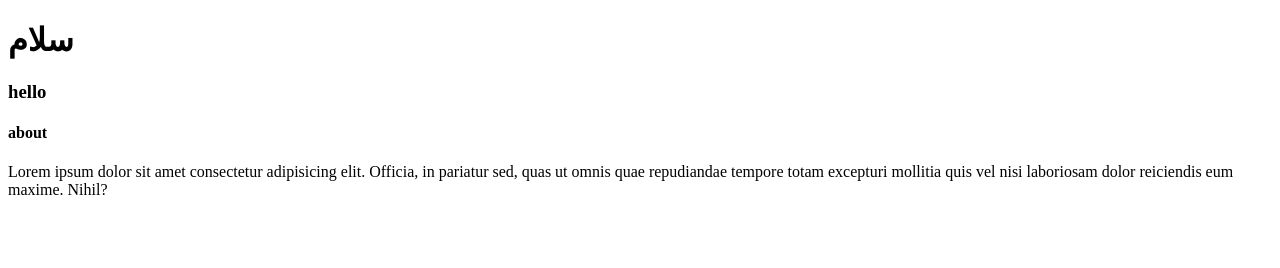
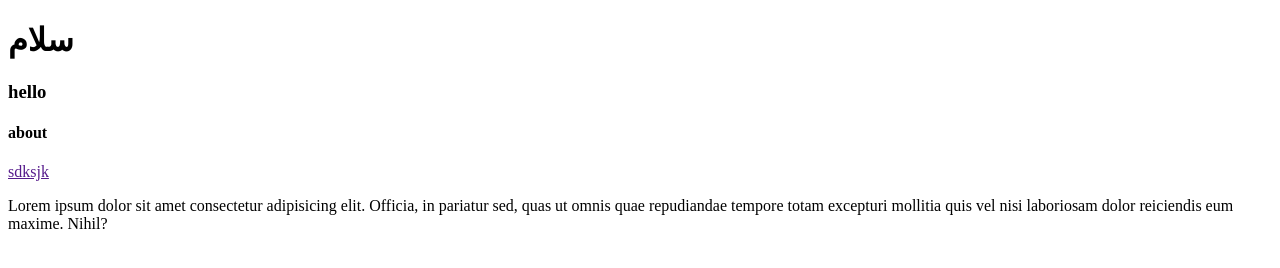
Before and after one commit to hadi7325/project, a plain HTML site: page index.html in a window 1280 px wide. Drawn offline with Linux system fonts and the light colour scheme.

Commit message:
add a tag and change style body

```diff
--- a/css/style.css
+++ b/css/style.css
@@ -0,0 +1,3 @@
+body{
+    background-color: red;
+}
--- a/index.html
+++ b/index.html
@@ -10,6 +10,7 @@
     <h1>سلام</h1>
     <h3>hello</h3>
     <h4>about</h4>
+    <a href="">sdksjk</a>
     <p>Lorem ipsum dolor sit amet consectetur adipisicing elit. Officia, in pariatur sed, quas ut omnis quae repudiandae tempore totam excepturi mollitia quis vel nisi laboriosam dolor reiciendis eum maxime. Nihil?</p>
 </body>
 </html>
```
